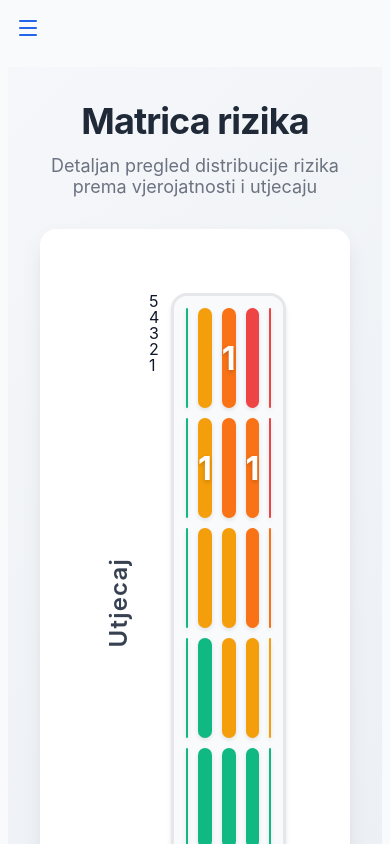
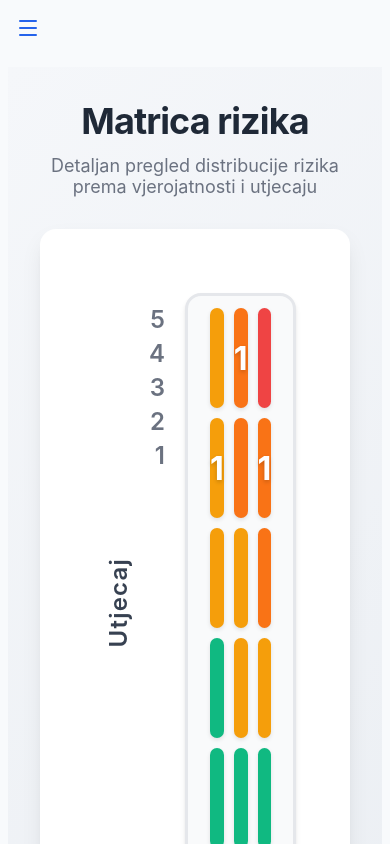
Before and after one commit to infodomAdmn/riskmanagment, a React (Vite) app: page /matrix in a window 390 px wide. Built offline with nearby package versions, Linux system fonts and the light colour scheme.

Commit message:
style: add comprehensive CSS for the RiskHeatmap component, covering layout, grid, cells, tooltips, axes, and legend with full-screen responsiveness.

```diff
--- a/src/components/RiskHeatmap.module.css
+++ b/src/components/RiskHeatmap.module.css
@@ -161,6 +161,27 @@
     height: 100%;
     padding-right: 0.75rem;
     line-height: 1;
+    gap: 6px;
+    padding-top: 10px;
+    padding-bottom: 10px;
+    font-size: 0.875rem;
+    font-weight: 600;
+    color: #6b7280;
+}
+
+.container.fullScreen .yAxisTicks {
+    font-size: 1.5rem;
+    padding-right: 1.25rem;
+    gap: 10px;
+    padding-top: 15px;
+    padding-bottom: 15px;
+}
+
+.yAxisTicks span {
+    display: flex;
+    align-items: center;
+    justify-content: flex-end;
+    line-height: 1;
 }
 
 /* X-axis ticks */
```
